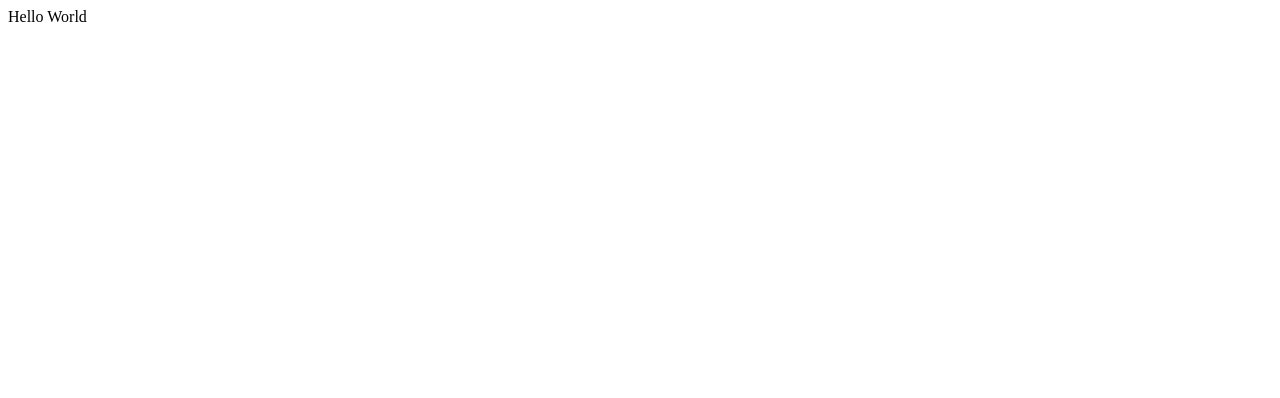
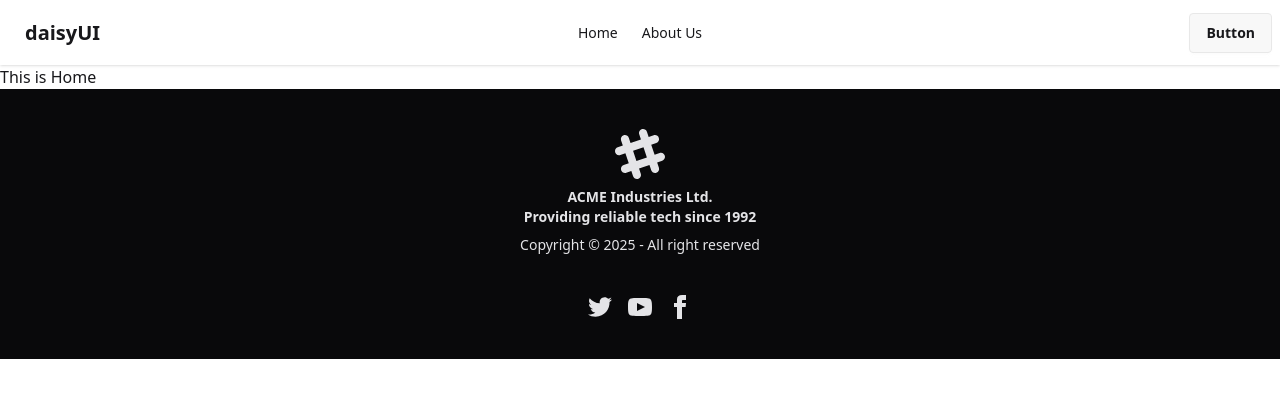
Before and after one commit to sejanmiah/zap-shift-currier-system-client-side, a React (Vite) app: page / in a window 1280 px wide. Shown: the top 398 px of the page. Built offline with nearby package versions, Linux system fonts and the light colour scheme.

Commit message:
Header & Footer Layout Ready

```diff
--- a/src/App.css
+++ /dev/null
@@ -1,2 +0,0 @@
-@import "tailwindcss";
-@plugin "daisyui";
--- /dev/null
+++ b/src/Layout/RootLayout.jsx
@@ -0,0 +1,16 @@
+import React from 'react';
+import { Outlet } from 'react-router';
+import Navber from '../Pages/Shared/Navber/Navber';
+import Footer from '../Pages/Shared/Footer/Footer';
+
+const RootLayout = () => {
+    return (
+        <div>
+            <Navber></Navber>
+            <Outlet></Outlet>
+            <Footer></Footer>
+        </div>
+    );
+};
+
+export default RootLayout;
--- /dev/null
+++ b/src/Pages/Home/Home.jsx
@@ -0,0 +1,11 @@
+import React from 'react';
+
+const Home = () => {
+    return (
+        <div>
+            <h1>This is Home</h1>
+        </div>
+    );
+};
+
+export default Home;
--- /dev/null
+++ b/src/Pages/Shared/Footer/Footer.jsx
@@ -0,0 +1,66 @@
+import React from 'react';
+
+const Footer = () => {
+    return (
+<footer className="footer footer-horizontal footer-center bg-neutral text-neutral-content p-10">
+  <aside>
+    <svg
+      width="50"
+      height="50"
+      viewBox="0 0 24 24"
+      xmlns="http://www.w3.org/2000/svg"
+      fillRule="evenodd"
+      clipRule="evenodd"
+      className="inline-block fill-current">
+      <path
+        d="M22.672 15.226l-2.432.811.841 2.515c.33 1.019-.209 2.127-1.23 2.456-1.15.325-2.148-.321-2.463-1.226l-.84-2.518-5.013 1.677.84 2.517c.391 1.203-.434 2.542-1.831 2.542-.88 0-1.601-.564-1.86-1.314l-.842-2.516-2.431.809c-1.135.328-2.145-.317-2.463-1.229-.329-1.018.211-2.127 1.231-2.456l2.432-.809-1.621-4.823-2.432.808c-1.355.384-2.558-.59-2.558-1.839 0-.817.509-1.582 1.327-1.846l2.433-.809-.842-2.515c-.33-1.02.211-2.129 1.232-2.458 1.02-.329 2.13.209 2.461 1.229l.842 2.515 5.011-1.677-.839-2.517c-.403-1.238.484-2.553 1.843-2.553.819 0 1.585.509 1.85 1.326l.841 2.517 2.431-.81c1.02-.33 2.131.211 2.461 1.229.332 1.018-.21 2.126-1.23 2.456l-2.433.809 1.622 4.823 2.433-.809c1.242-.401 2.557.484 2.557 1.838 0 .819-.51 1.583-1.328 1.847m-8.992-6.428l-5.01 1.675 1.619 4.828 5.011-1.674-1.62-4.829z"></path>
+    </svg>
+    <p className="font-bold">
+      ACME Industries Ltd.
+      <br />
+      Providing reliable tech since 1992
+    </p>
+    <p>Copyright © {new Date().getFullYear()} - All right reserved</p>
+  </aside>
+  <nav>
+    <div className="grid grid-flow-col gap-4">
+      <a>
+        <svg
+          xmlns="http://www.w3.org/2000/svg"
+          width="24"
+          height="24"
+          viewBox="0 0 24 24"
+          className="fill-current">
+          <path
+            d="M24 4.557c-.883.392-1.832.656-2.828.775 1.017-.609 1.798-1.574 2.165-2.724-.951.564-2.005.974-3.127 1.195-.897-.957-2.178-1.555-3.594-1.555-3.179 0-5.515 2.966-4.797 6.045-4.091-.205-7.719-2.165-10.148-5.144-1.29 2.213-.669 5.108 1.523 6.574-.806-.026-1.566-.247-2.229-.616-.054 2.281 1.581 4.415 3.949 4.89-.693.188-1.452.232-2.224.084.626 1.956 2.444 3.379 4.6 3.419-2.07 1.623-4.678 2.348-7.29 2.04 2.179 1.397 4.768 2.212 7.548 2.212 9.142 0 14.307-7.721 13.995-14.646.962-.695 1.797-1.562 2.457-2.549z"></path>
+        </svg>
+      </a>
+      <a>
+        <svg
+          xmlns="http://www.w3.org/2000/svg"
+          width="24"
+          height="24"
+          viewBox="0 0 24 24"
+          className="fill-current">
+          <path
+            d="M19.615 3.184c-3.604-.246-11.631-.245-15.23 0-3.897.266-4.356 2.62-4.385 8.816.029 6.185.484 8.549 4.385 8.816 3.6.245 11.626.246 15.23 0 3.897-.266 4.356-2.62 4.385-8.816-.029-6.185-.484-8.549-4.385-8.816zm-10.615 12.816v-8l8 3.993-8 4.007z"></path>
+        </svg>
+      </a>
+      <a>
+        <svg
+          xmlns="http://www.w3.org/2000/svg"
+          width="24"
+          height="24"
+          viewBox="0 0 24 24"
+          className="fill-current">
+          <path
+            d="M9 8h-3v4h3v12h5v-12h3.642l.358-4h-4v-1.667c0-.955.192-1.333 1.115-1.333h2.885v-5h-3.808c-3.596 0-5.192 1.583-5.192 4.615v3.385z"></path>
+        </svg>
+      </a>
+    </div>
+  </nav>
+</footer>
+    );
+};
+
+export default Footer;
--- /dev/null
+++ b/src/Pages/Shared/Navber/Navber.jsx
@@ -0,0 +1,38 @@
+import React from 'react';
+import { NavLink } from 'react-router';
+
+const Navber = () => {
+
+    const NavIteams = <>
+        <li><NavLink to="/">Home</NavLink></li>
+        <li><NavLink to="/about">About Us</NavLink></li>
+    </>
+
+    return (
+<div className="navbar bg-base-100 shadow-sm">
+  <div className="navbar-start">
+    <div className="dropdown">
+      <div tabIndex={0} role="button" className="btn btn-ghost lg:hidden">
+        <svg xmlns="http://www.w3.org/2000/svg" className="h-5 w-5" fill="none" viewBox="0 0 24 24" stroke="currentColor"> <path strokeLinecap="round" strokeLinejoin="round" strokeWidth="2" d="M4 6h16M4 12h8m-8 6h16" /> </svg>
+      </div>
+      <ul
+        tabIndex={0}
+        className="menu menu-sm dropdown-content bg-base-100 rounded-box z-1 mt-3 w-52 p-2 shadow">
+            {NavIteams}
+      </ul>
+    </div>
+    <a className="btn btn-ghost text-xl">daisyUI</a>
+  </div>
+  <div className="navbar-center hidden lg:flex">
+    <ul className="menu menu-horizontal px-1">
+        {NavIteams}
+    </ul>
+  </div>
+  <div className="navbar-end">
+    <a className="btn">Button</a>
+  </div>
+</div>
+    );
+};
+
+export default Navber;
--- a/src/index.css
+++ b/src/index.css
@@ -0,0 +1,2 @@
+@import "tailwindcss";
+@plugin "daisyui";
--- a/src/router/router.jsx
+++ b/src/router/router.jsx
@@ -1,11 +1,20 @@
 import {
   createBrowserRouter,
 } from "react-router";
+import RootLayout from "../Layout/RootLayout";
+import Home from "../Pages/Home/Home";
 
 
 export const router = createBrowserRouter([
   {
     path: "/",
-    element: <div>Hello World</div>,
+    Component: RootLayout,
+    children: [
+      {
+        index: true,
+        Component: Home
+      },
+
+    ]
   },
 ]);
```
